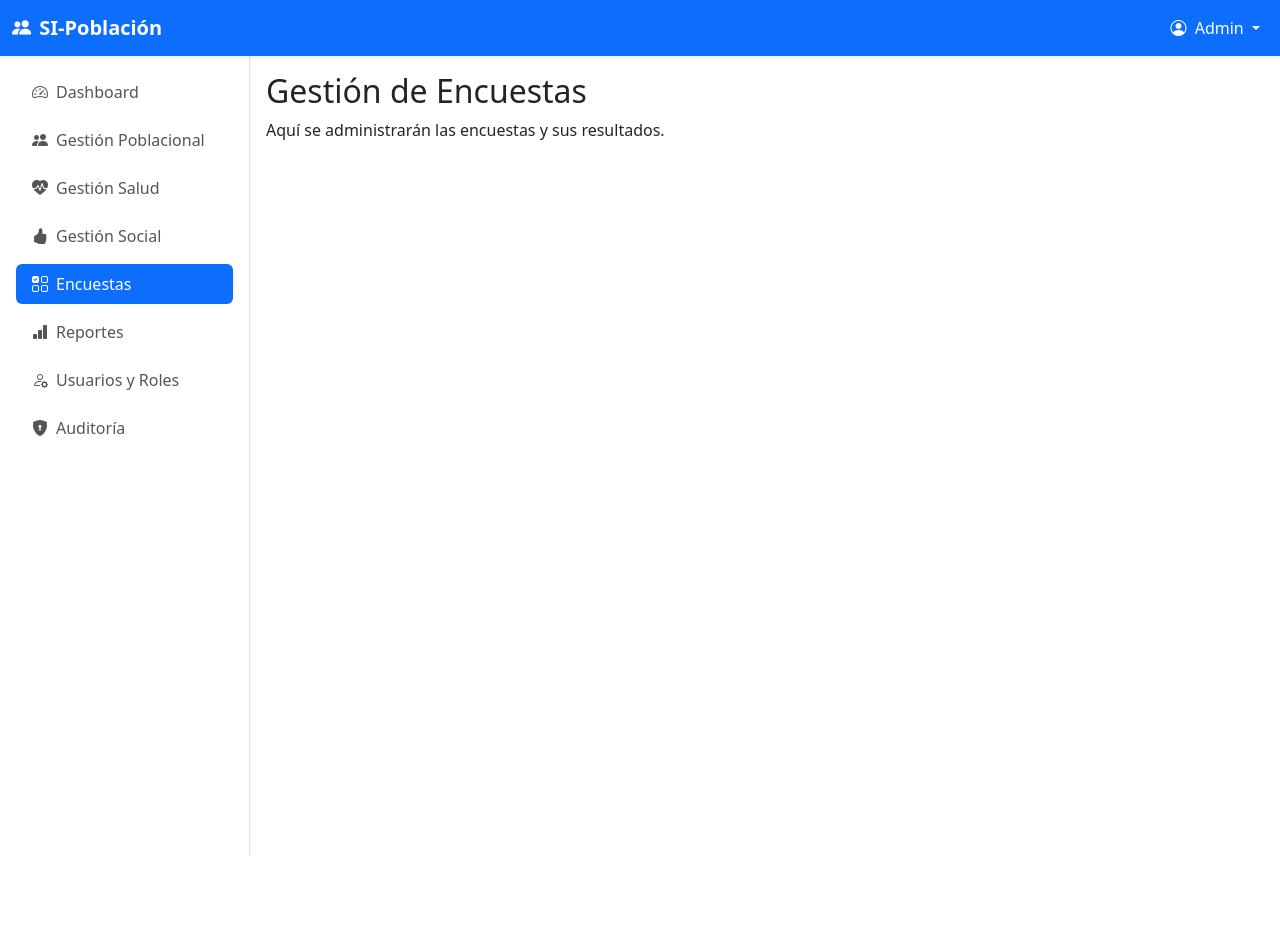
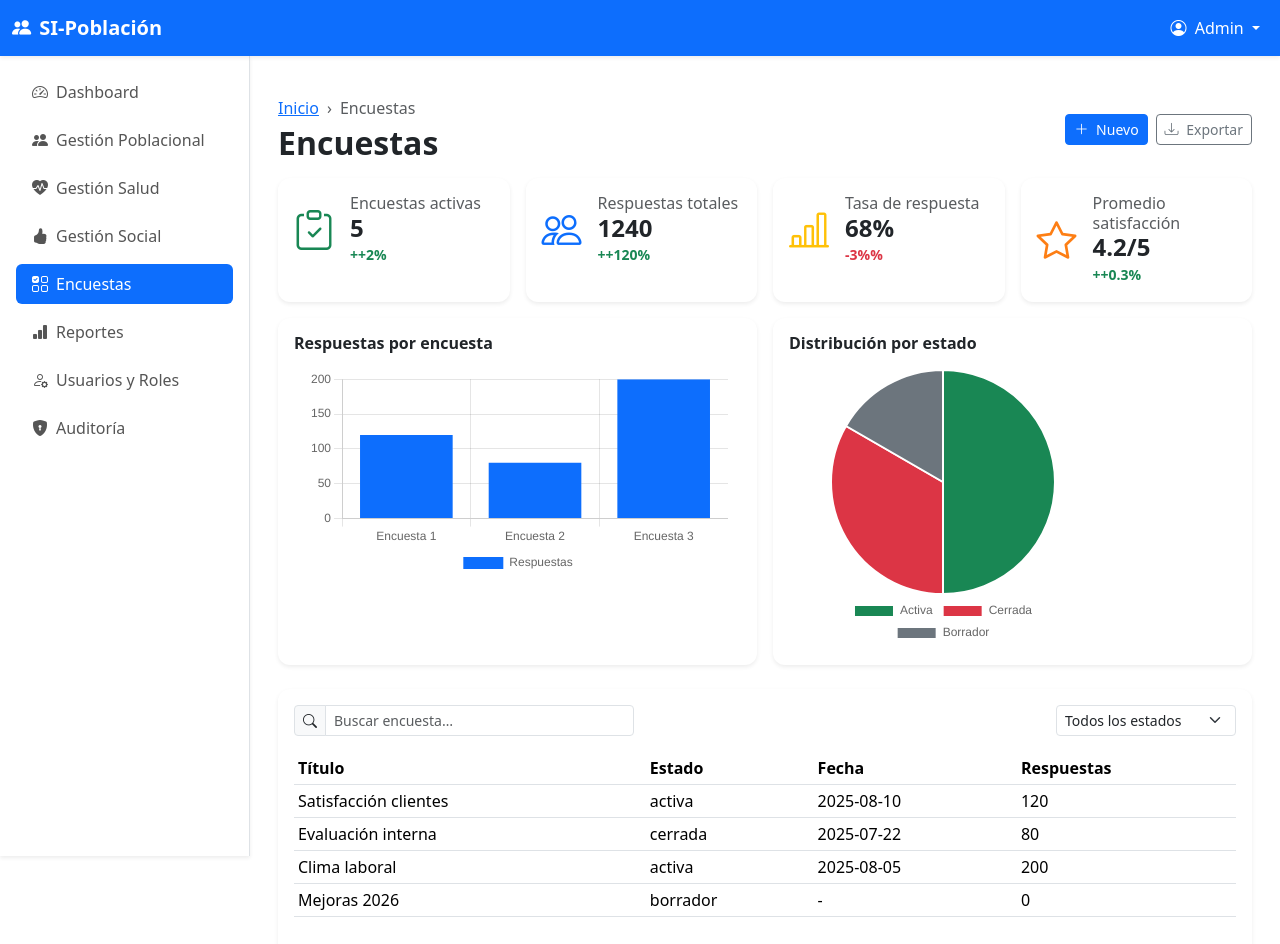
Before and after one commit to eduard-ve/sip_comunidades, a Vue app in the folder frontend/: page /encuestas in a window 1280 px wide. Shown: the top 944 px of the page. Before the commit the page ends 856 px from the top, so only its background shows below. Built offline with nearby package versions, Linux system fonts and the light colour scheme.

Commit message:
Template Gestion Encuesta, se creo el componente para encuesta

```diff
--- /dev/null
+++ b/frontend/src/components/EncuestaBase.vue
@@ -0,0 +1,210 @@
+<template>
+  <div class="container-fluid py-4">
+    <!-- Header -->
+    <div class="d-flex flex-wrap align-items-center justify-content-between mb-3 gap-2">
+      <div>
+        <nav v-if="breadcrumbs && breadcrumbs.length" aria-label="breadcrumb">
+          <ol class="breadcrumb mb-1">
+            <li
+              v-for="(bc, i) in breadcrumbs"
+              :key="i"
+              class="breadcrumb-item"
+              :class="{ active: i === breadcrumbs.length - 1 }"
+              aria-current="page"
+            >
+              <template v-if="bc.to && i !== breadcrumbs.length - 1">
+                <router-link :to="bc.to">{{ bc.label }}</router-link>
+              </template>
+              <template v-else>{{ bc.label }}</template>
+            </li>
+          </ol>
+        </nav>
+        <h2 class="fw-bold mb-0">{{ title }}</h2>
+      </div>
+
+      <!-- Acciones -->
+      <div class="d-flex align-items-center gap-2">
+        <slot name="actions">
+          <button class="btn btn-primary btn-sm" @click="$emit('create')">
+            <i class="bi bi-plus-lg me-1"></i> Nuevo
+          </button>
+          <button class="btn btn-outline-secondary btn-sm" @click="$emit('export')">
+            <i class="bi bi-download me-1"></i> Exportar
+          </button>
+        </slot>
+      </div>
+    </div>
+
+    <!-- KPIs -->
+    <div v-if="kpis && kpis.length" class="row g-3 mb-3">
+      <div class="col-12 col-sm-6 col-lg-3" v-for="(k, idx) in kpis" :key="idx">
+        <KpiCard
+          :title="k.title"
+          :value="k.value"
+          :change="k.change"
+          :icon="k.icon"
+          :colorIcon="k.colorIcon || '#0d6efd'"
+          :colorBorder="k.colorBorder || '#eaeef5'"
+        />
+      </div>
+    </div>
+
+    <!-- Extra contenido -->
+    <slot name="extra"></slot>
+
+    <!-- Charts -->
+    <div class="row g-3">
+      <div class="col-12 col-lg-6">
+        <slot name="left">
+          <ChartPanel
+            v-if="charts?.left?.data"
+            :chart-id="charts.left.id || 'leftChart'"
+            :type="charts.left.type || 'bar'"
+            :data="charts.left.data"
+            :options="charts.left.options || {}"
+          >
+            <template #title>{{ charts.left.title || 'Gráfico izquierdo' }}</template>
+          </ChartPanel>
+        </slot>
+      </div>
+
+      <div class="col-12 col-lg-6">
+        <slot name="right">
+          <ChartPanel
+            v-if="charts?.right?.data"
+            :chart-id="charts.right.id || 'rightChart'"
+            :type="charts.right.type || 'pie'"
+            :data="charts.right.data"
+            :options="charts.right.options || {}"
+          >
+            <template #title>{{ charts.right.title || 'Gráfico derecho' }}</template>
+          </ChartPanel>
+        </slot>
+      </div>
+    </div>
+
+    <!-- Tabla -->
+    <div class="card border-0 shadow-sm mt-4">
+      <div class="card-body">
+        <div class="d-flex flex-wrap align-items-center justify-content-between gap-2 mb-3">
+          <div class="input-group input-group-sm" style="max-width: 340px;">
+            <span class="input-group-text"><i class="bi bi-search"></i></span>
+            <input
+              v-model="query"
+              type="text"
+              class="form-control"
+              :placeholder="searchPlaceholder"
+            />
+          </div>
+          <slot name="table-filters"></slot>
+        </div>
+
+        <div class="table-responsive">
+          <table class="table table-sm align-middle">
+            <thead>
+              <tr>
+                <th v-for="(col, i) in safeColumns" :key="i" class="text-nowrap">
+                  {{ col.label || col.key }}
+                </th>
+              </tr>
+            </thead>
+            <tbody>
+              <tr
+                v-for="(row, rIdx) in filteredRows"
+                :key="rIdx"
+                class="table-row"
+                @click="$emit('rowClick', row)"
+                style="cursor:pointer"
+              >
+                <td v-for="(col, cIdx) in safeColumns" :key="cIdx">
+                  <slot name="table-cell" :column="col" :row="row">
+                    {{ displayCell(row[col.key]) }}
+                  </slot>
+                </td>
+              </tr>
+              <tr v-if="!filteredRows.length">
+                <td :colspan="safeColumns.length" class="text-center text-muted py-4">
+                  Sin datos para mostrar
+                </td>
+              </tr>
+            </tbody>
+          </table>
+        </div>
+
+        <slot name="table-footer"></slot>
+      </div>
+    </div>
+
+    <slot></slot>
+  </div>
+</template>
+
+<script setup>
+import { ref, computed } from 'vue'
+import KpiCard from './KpiCard.vue'
+import ChartPanel from './ChartPanel.vue'
+
+const props = defineProps({
+  title: { type: String, default: 'Encuestas' },
+  breadcrumbs: {
+    type: Array,
+    default: () => []
+  },
+  kpis: {
+    type: Array,
+    default: () => []
+  },
+  charts: {
+    type: Object,
+    default: () => ({
+      left: null,
+      right: null
+    })
+  },
+  table: {
+    type: Object,
+    default: () => ({
+      columns: [],
+      rows: []
+    })
+  },
+  searchPlaceholder: { type: String, default: 'Buscar…' }
+})
+
+defineEmits(['create', 'export', 'rowClick'])
+
+const query = ref('')
+
+const safeColumns = computed(() => {
+  if (props.table.columns && props.table.columns.length) return props.table.columns
+  const first = props.table.rows?.[0]
+  if (!first) return []
+  return Object.keys(first).map(k => ({ key: k, label: k }))
+})
+
+const filteredRows = computed(() => {
+  const q = query.value.trim().toLowerCase()
+  if (!q) return props.table.rows || []
+  return (props.table.rows || []).filter((row) =>
+    safeColumns.value.some(col => String(row[col.key] ?? '').toLowerCase().includes(q))
+  )
+})
+
+function displayCell(value) {
+  if (value === null || value === undefined) return '—'
+  if (typeof value === 'boolean') return value ? 'Sí' : 'No'
+  return String(value)
+}
+</script>
+
+<style scoped>
+.breadcrumb {
+  --bs-breadcrumb-divider: '›';
+}
+.table-row:hover {
+  background-color: #f8f9fa;
+}
+.card {
+  border-radius: 12px;
+}
+</style>
--- a/frontend/src/views/GestionEncuestas.vue
+++ b/frontend/src/views/GestionEncuestas.vue
@@ -1,4 +1,101 @@
 <template>
-    <h2>Gestión de Encuestas</h2>
-    <p>Aquí se administrarán las encuestas y sus resultados.</p>
+  <EncuestaBase
+    title="Encuestas"
+    :breadcrumbs="[
+      { label: 'Inicio', to: '/' },
+      { label: 'Encuestas' }
+    ]"
+    :kpis="kpis"
+    :charts="charts"
+    :table="table"
+    search-placeholder="Buscar encuesta…"
+    @create="createSurvey"
+    @export="exportResults"
+    @rowClick="openSurvey"
+  >
+    <!-- filtros adicionales -->
+    <template #table-filters>
+      <select v-model="selectedStatus" class="form-select form-select-sm" style="max-width: 180px;">
+        <option value="">Todos los estados</option>
+        <option value="activa">Activa</option>
+        <option value="cerrada">Cerrada</option>
+        <option value="borrador">Borrador</option>
+      </select>
+    </template>
+
+    <!-- pie de tabla -->
+    <template #table-footer>
+      <div class="d-flex justify-content-end text-muted small mt-2">
+        Total: {{ filteredCount }} encuestas
+      </div>
+    </template>
+  </EncuestaBase>
 </template>
+
+<script setup>
+import { ref, computed } from "vue"
+import EncuestaBase from "../components/EncuestaBase.vue"
+
+const kpis = ref([
+  { title: "Encuestas activas", value: 5, change: "+2", icon: "bi-clipboard-check", colorIcon: "#198754" },
+  { title: "Respuestas totales", value: 1240, change: "+120", icon: "bi-people", colorIcon: "#0d6efd" },
+  { title: "Tasa de respuesta", value: "68%", change: "-3%", icon: "bi-bar-chart-line", colorIcon: "#ffc107" },
+  { title: "Promedio satisfacción", value: "4.2/5", change: "+0.3", icon: "bi-star", colorIcon: "#fd7e14" }
+])
+
+const charts = ref({
+  left: {
+    id: "chart1",
+    type: "bar",
+    title: "Respuestas por encuesta",
+    data: {
+      labels: ["Encuesta 1", "Encuesta 2", "Encuesta 3"],
+      datasets: [{ label: "Respuestas", data: [120, 80, 200], backgroundColor: "#0d6efd" }]
+    }
+  },
+  right: {
+    id: "chart2",
+    type: "pie",
+    title: "Distribución por estado",
+    data: {
+      labels: ["Activa", "Cerrada", "Borrador"],
+      datasets: [{ data: [3, 2, 1], backgroundColor: ["#198754", "#dc3545", "#6c757d"] }]
+    }
+  }
+})
+
+const table = ref({
+  columns: [
+    { key: "titulo", label: "Título" },
+    { key: "estado", label: "Estado" },
+    { key: "fecha", label: "Fecha" },
+    { key: "respuestas", label: "Respuestas" }
+  ],
+  rows: [
+    { titulo: "Satisfacción clientes", estado: "activa", fecha: "2025-08-10", respuestas: 120 },
+    { titulo: "Evaluación interna", estado: "cerrada", fecha: "2025-07-22", respuestas: 80 },
+    { titulo: "Clima laboral", estado: "activa", fecha: "2025-08-05", respuestas: 200 },
+    { titulo: "Mejoras 2026", estado: "borrador", fecha: "-", respuestas: 0 }
+  ]
+})
+
+const selectedStatus = ref("")
+
+// filtrar según estado
+const filteredCount = computed(() => {
+  if (!selectedStatus.value) return table.value.rows.length
+  return table.value.rows.filter(r => r.estado === selectedStatus.value).length
+})
+
+function createSurvey() {
+  alert("Crear nueva encuesta")
+}
+
+function exportResults() {
+  alert("Exportar resultados")
+}
+
+function openSurvey(row) {
+  alert("Abrir encuesta: " + row.titulo)
+}
+</script>
```
